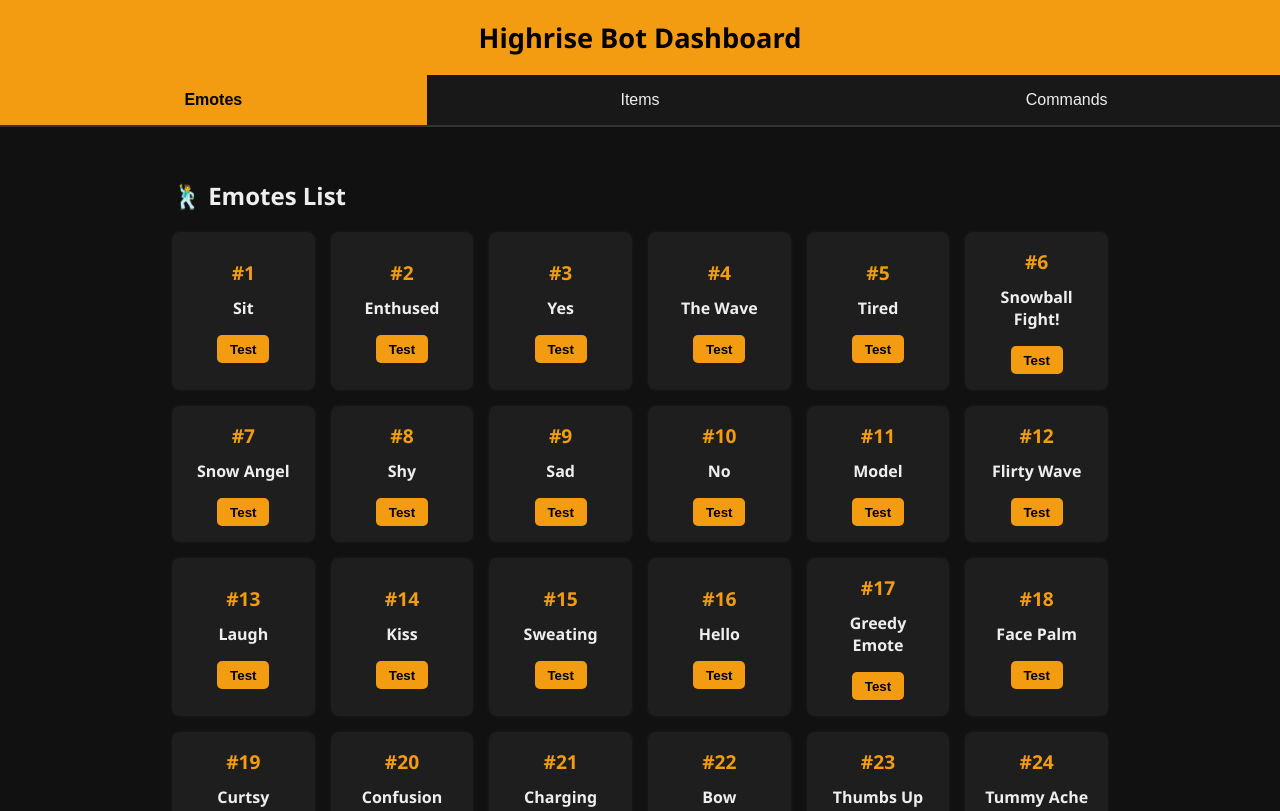
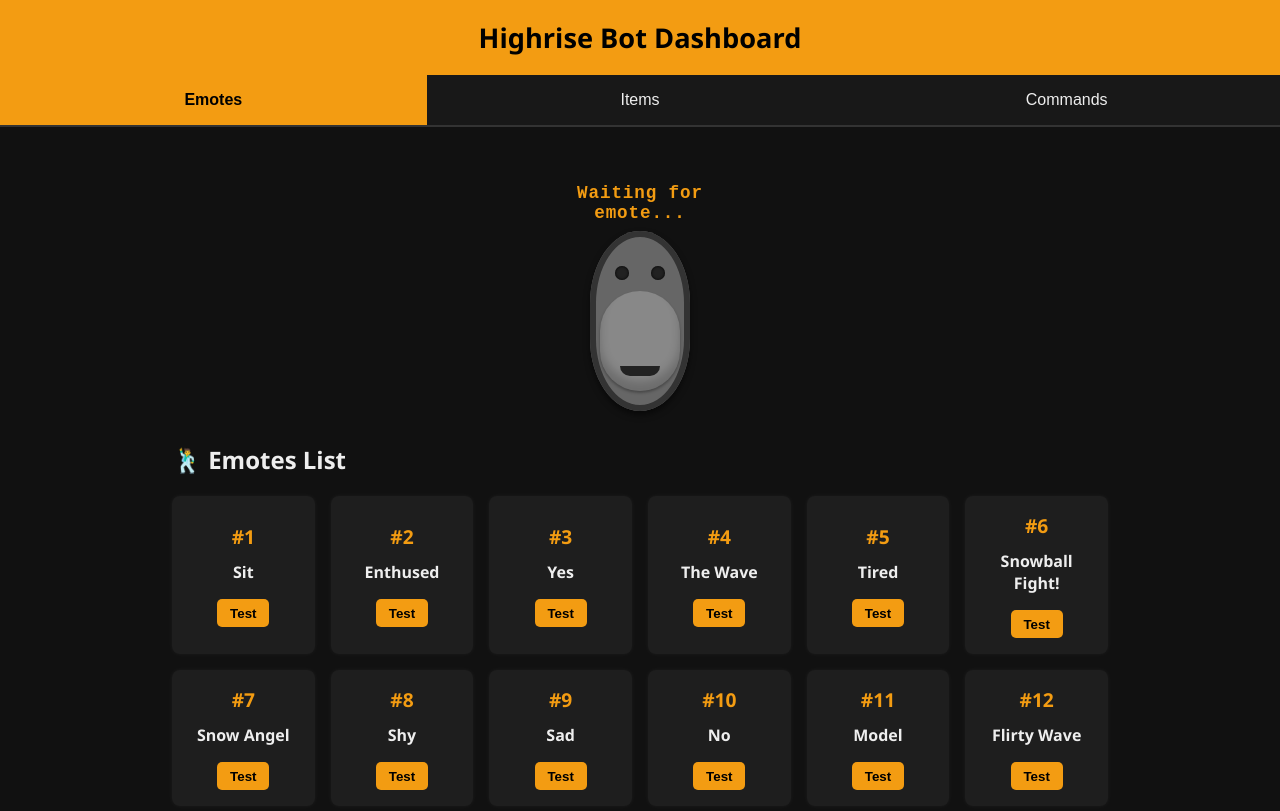
Before and after one commit to leosmith762/wadwad, a plain HTML site: page index.html in a window 1280 px wide. Shown: the top 811 px of the page. Drawn offline with Linux system fonts and the light colour scheme.

Commit message:
Update index.html

```diff
--- a/index.html
+++ b/index.html
@@ -126,6 +126,75 @@
       padding: 2rem 0 1rem;
       font-size: 0.9rem;
     }
+
+    /* Person avatar container */
+    .avatar-container {
+      margin: 1.5rem auto 2rem;
+      width: 160px;
+      text-align: center;
+      user-select: none;
+    }
+    .emote-label {
+      font-size: 1.1rem;
+      font-weight: 700;
+      color: var(--accent);
+      margin-bottom: 0.5rem;
+      min-height: 1.3rem;
+      font-family: monospace;
+      letter-spacing: 0.05em;
+    }
+    /* Simple cartoon person using CSS */
+    .avatar {
+      position: relative;
+      margin: auto;
+      width: 100px;
+      height: 180px;
+      background: #666;
+      border-radius: 50% / 40%;
+      box-shadow:
+        0 0 0 6px #333 inset,
+        0 4px 6px rgba(0,0,0,0.5);
+      transition: background-color 0.3s ease;
+    }
+    .avatar::before {
+      content: "";
+      position: absolute;
+      top: 60px;
+      left: 10px;
+      width: 80px;
+      height: 100px;
+      background: #888;
+      border-radius: 50% / 40%;
+      box-shadow:
+        inset 0 -10px 10px rgba(0,0,0,0.2),
+        0 2px 3px rgba(0,0,0,0.3);
+    }
+    .avatar .eye {
+      position: absolute;
+      top: 35px;
+      width: 14px;
+      height: 14px;
+      background: #222;
+      border-radius: 50%;
+      box-shadow: 0 0 3px #000 inset;
+    }
+    .avatar .eye.left {
+      left: 25px;
+    }
+    .avatar .eye.right {
+      right: 25px;
+    }
+    .avatar .mouth {
+      position: absolute;
+      bottom: 35px;
+      left: 50%;
+      width: 40px;
+      height: 10px;
+      background: #222;
+      border-radius: 0 0 20px 20px;
+      transform: translateX(-50%);
+    }
+
   </style>
 </head>
 <body>
@@ -138,6 +207,16 @@
 </nav>
 
 <main>
+  <!-- Person doing emote -->
+  <div class="avatar-container">
+    <div class="emote-label" id="emote-label">Waiting for emote...</div>
+    <div class="avatar" id="avatar">
+      <div class="eye left"></div>
+      <div class="eye right"></div>
+      <div class="mouth"></div>
+    </div>
+  </div>
+
   <!-- Emotes -->
   <section id="emotes" class="active">
     <h2>🕺 Emotes List</h2>
@@ -200,19 +279,33 @@
     ["Fashionista", "emote-fashionista"], ["Gravity", "emote-gravity"], ["Ice Cream Dance", "dance-icecream"],
     ["Wrong Dance", "dance-wrong"], ["UwU", "idle-uwu"], ["TikTok Dance 4", "idle-dance-tiktok4"],
     ["Advanced Shy", "emote-shy2"], ["Anime Dance", "dance-anime"], ["Kawaii", "dance-kawai"],
-    ["Scritchy", "idle-wild"], ["Ice Skating", "emote-iceskating"], ["SurpriseBig", "emote-pose6"],
-    ["Celebration Step", "emote-celebrationstep"], ["Creepycute", "emote-creepycute"], ["Pose 10", "emote-pose10"],
-    ["Boxer", "emote-boxer"], ["Head Blowup", "emote-headblowup"], ["Ditzy Pose", "emote-pose9"],
-    ["Teleporting", "emote-teleporting"], ["Touch", "dance-touch"], ["Air Guitar", "idle-guitar"],
-    ["This Is For You", "emote-gift"], ["Push it", "dance-employee"]
+    ["Scritchy", "idle-wild"], ["Ice Skating", "emote-iceskating"], ["Surprise", "emote-surprise"],
+    ["Banana Dance", "dance-banana"], ["Bunny", "emote-bunny"], ["Classic Dance", "idle-dance-classic"],
+    ["Boss", "idle-boss"], ["Shake Legs", "emote-shakelegs"], ["TikTok Dance 5", "dance-tiktok5"],
+    ["Unicorn", "emote-unicorn"], ["Headphones", "idle-headphones"], ["Iridescent Dance", "dance-iridescent"],
+    ["Hair Flip", "emote-hairflip"], ["Half Clap", "emote-halfclap"], ["Quiet", "emote-quiet"],
+    ["Selfie", "emote-selfie"], ["Lick", "emote-lick"], ["Artsy", "emote-artsy"],
+    ["Get Down", "emote-getdown"], ["Mad Dance", "dance-maddance"], ["Shoot", "emote-shoot"],
+    ["Jumping Jack", "emote-jumpingjack"], ["Scared", "emote-scared"], ["Push it", "dance-employee"]
   ];
 
   const emotesGrid = document.getElementById("emotes-grid");
+  const emoteLabel = document.getElementById("emote-label");
 
   function triggerEmote(index) {
-    // Example function to trigger emote by index
-    // Replace with your actual bot interaction code
-    alert(`Triggering emote #${index + 1}: ${emotes[index][0]} (${emotes[index][1]})`);
+    // Update the label above the avatar
+    emoteLabel.textContent = `Doing: ${emotes[index][0]}`;
+
+    // Example placeholder to visually simulate an emote
+    // Here you could add avatar color changes or other effects
+
+    // For example, briefly change avatar color to accent and back
+    const avatar = document.getElementById("avatar");
+    avatar.style.backgroundColor = "#f39c12";
+
+    setTimeout(() => {
+      avatar.style.backgroundColor = "#666";
+    }, 1000);
   }
 
   // Render emotes grid
@@ -222,7 +315,7 @@
     card.innerHTML = `
       <div class="emote-number">#${i + 1}</div>
       <div class="emote-name">${emote[0]}</div>
-      <button onclick="triggerEmote(${i})">Test</button>
+      <button onclick="triggerEmote(${i})" aria-label="Test emote ${emote[0]}">Test</button>
     `;
     emotesGrid.appendChild(card);
   });
```
